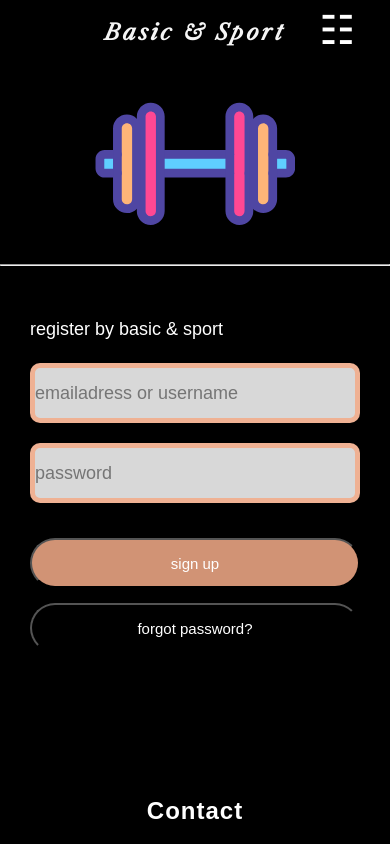
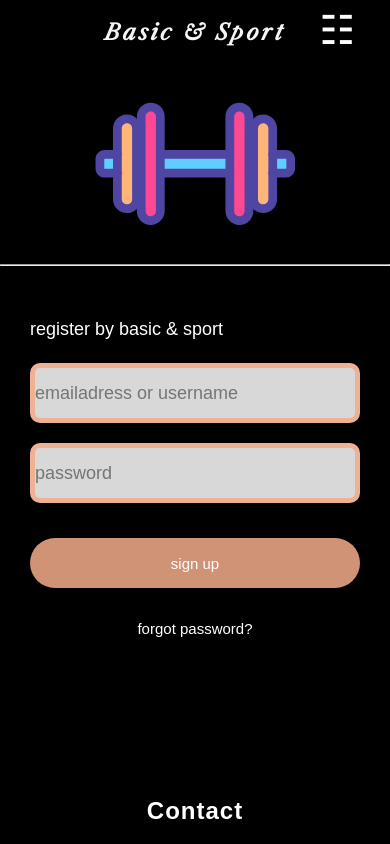
Before and after one commit to Ann-Getit/basic-sport, a React (Vite) app: page /#/login in a window 390 px wide. Shown: the top 844 px of the page. Built offline with nearby package versions, Linux system fonts and the light colour scheme; a web font is replaced by a local one.

Commit message:
adjust the mobile view buttons

```diff
--- a/src/pages/Login.css
+++ b/src/pages/Login.css
@@ -97,6 +97,7 @@ height: 300px;
 .buttonlogin {
     background-color: rgba(243, 171, 136, 0.864);
     color: white;
+    border: none;
 }
 
 
@@ -104,14 +105,15 @@ height: 300px;
      background-color: rgba(243, 172, 136, 0.708);
 }
 .buttonlogin2 {
-background-color: rgba(245, 245, 245, 0.884);
+color: white;
+    background-color: black;
+    border: none;
 }
 
 .buttonlogin2:hover{
-    background-color: rgba(245, 245, 245, 0.805);
+      background-color: rgba(245, 245, 245, 0.916);
+    color: black;
 }
-
-
 
 
 @media (max-width: 796px) {
@@ -131,22 +133,34 @@ background-color: rgba(245, 245, 245, 0.884);
 .afbeelding {
 display: none;
 }
-.buttonlogin2 {
-    color: white;
-    background-color: black;
-}
-.buttonlogin2:hover {
-    background-color: rgba(245, 245, 245, 0.916);
-    color: black;
-}
-.buttonlogin:hover {
-    border: none;
+
+
+.buttonlogin {
+border: none;
 }
 }
 
 @media (max-width: 499px) {
  .inputcontainer {
+margin: 0;
+}
+.buttonlogin2:hover{
+background-color: rgba(245, 245, 245, 0.916);
+color: black;
+}
 
-    margin: 0;
+.buttonlogin2 {
+color: white;
+ background-color: black;
+border: none;
+}
+
+.buttonlogin {
+    background-color: rgba(243, 171, 136, 0.864);
+    color: white;
+    border: none;
+}
+.buttonlogin:hover{
+     background-color: rgba(243, 172, 136, 0.708);
 }
 }
```
